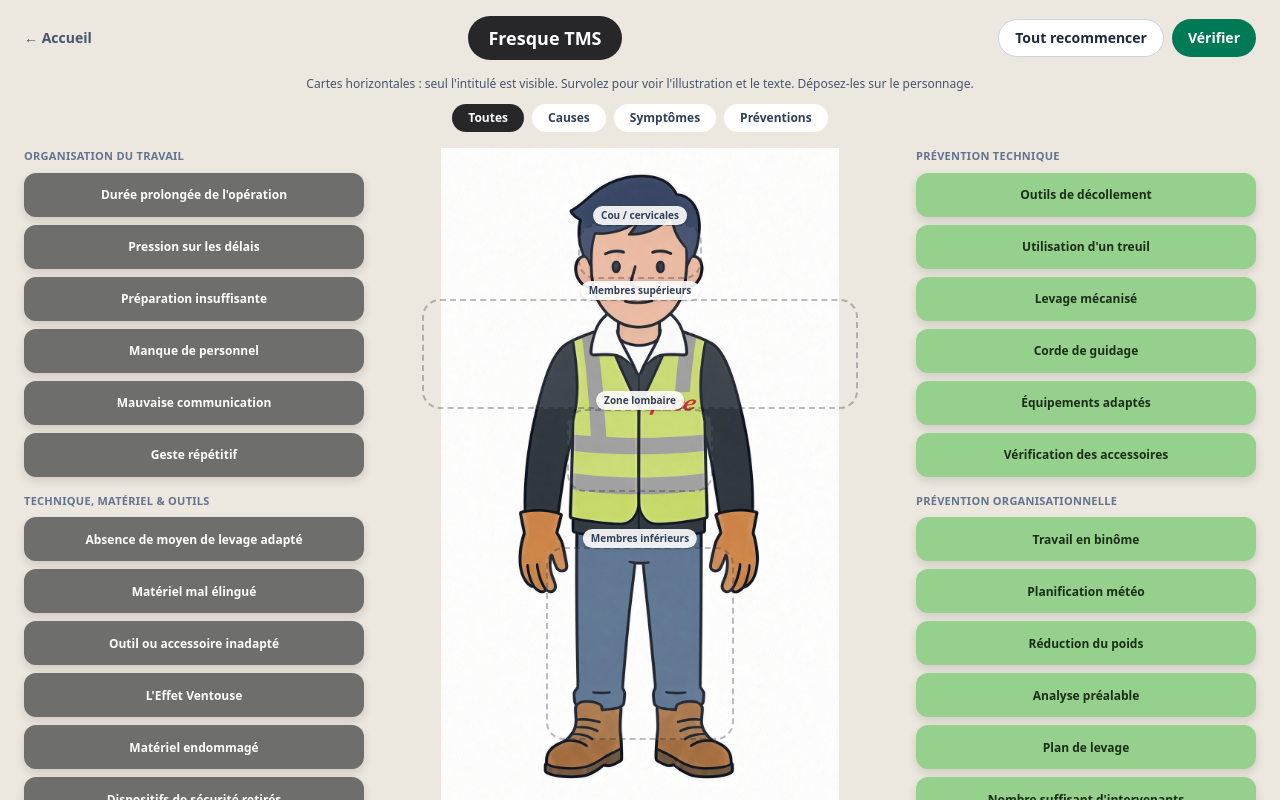
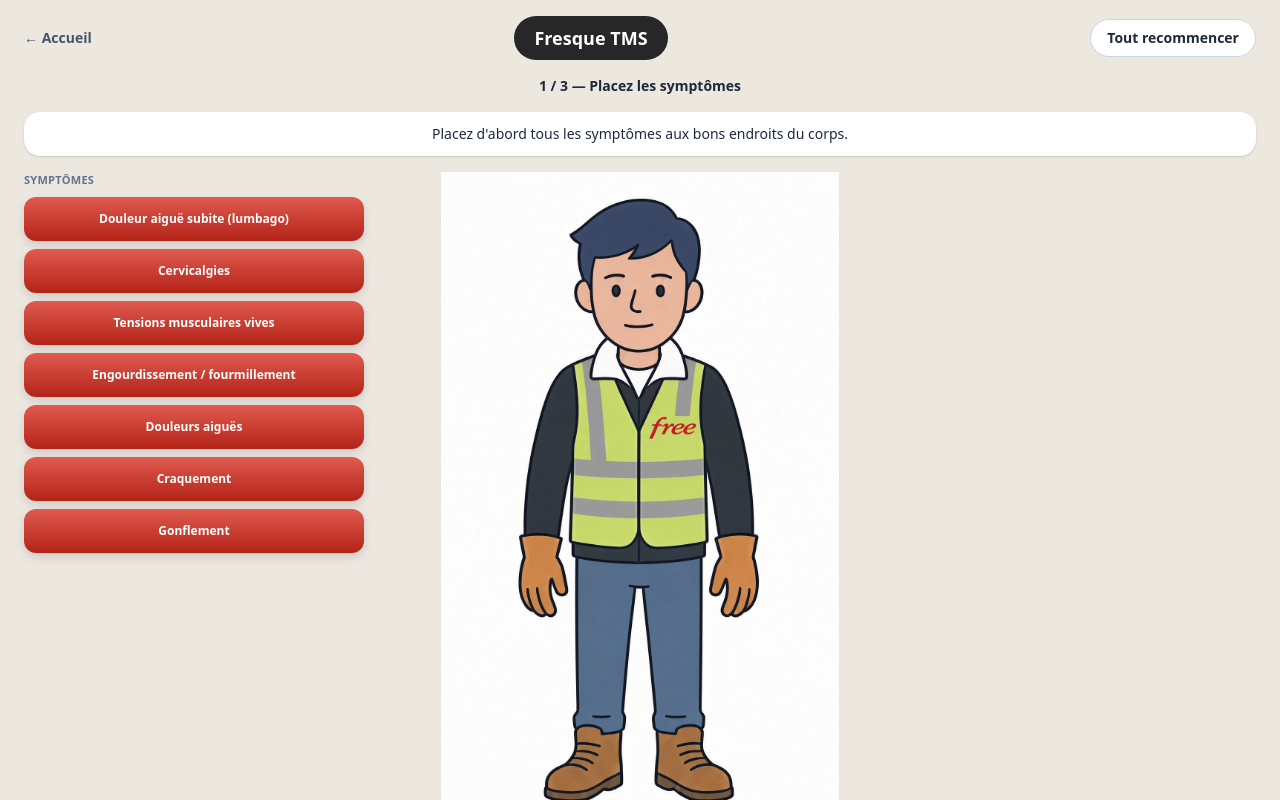
Before and after one commit to jok3rgaming33-stack/Fresque-TMS, a Next.js app: page / in a window 1280 px wide. Both pictures are taken after a click on the button "Commencer". Shown: the top 800 px of the page. Built offline with nearby package versions, Linux system fonts and the light colour scheme.

Commit message:
Progression symptomes puis causes puis preventions, clignotement erreur, zones sans libelle

```diff
--- a/src/app/globals.css
+++ b/src/app/globals.css
@@ -68,14 +68,41 @@ body {
   display: block;
 }
 
+.chip-compact {
+  min-height: 28px;
+  padding: 4px 8px;
+  font-size: 10px;
+  cursor: default;
+}
+
+.chip-compact .detail {
+  display: none;
+}
+
 .zone-hot {
   position: absolute;
-  border: 2px dashed rgb(15 23 42 / 0.28);
+  border: 0;
   border-radius: 18px;
-  background: rgb(255 255 255 / 0.08);
+  background: transparent;
 }
 
 .zone-hot.over {
-  background: rgb(16 185 129 / 0.25);
-  border-color: #059669;
+  background: rgb(16 185 129 / 0.18);
 }
+
+@keyframes chip-blink {
+  0%,
+  100% {
+    outline: 0 solid transparent;
+    filter: brightness(1);
+  }
+  25%,
+  75% {
+    outline: 3px solid #dc2626;
+    filter: brightness(1.35);
+  }
+}
+
+.chip-error {
+  animation: chip-blink 0.28s ease-in-out 4;
+}
--- a/src/app/page.tsx
+++ b/src/app/page.tsx
@@ -35,10 +35,10 @@ export default function Page() {
           </div>
         </div>
         <ol className="mb-8 list-decimal space-y-2 pl-5 text-sm text-slate-700">
-          <li>Filtrez le jeu de cartes (causes, symptômes, préventions).</li>
-          <li>Les cartes sont horizontales : seul l&apos;intitulé s&apos;affiche. Survolez pour voir illustration et descriptif.</li>
-          <li>Glissez-déposez-les sur les zones du personnage.</li>
-          <li>Cliquez sur Vérifier pour valider une combinaison.</li>
+          <li>Placez d&apos;abord tous les <strong>symptômes</strong> aux bons endroits du corps.</li>
+          <li>Une fois validés, les <strong>causes</strong> se déverrouillent, puis les <strong>moyens de prévention</strong>.</li>
+          <li>Seul l&apos;intitulé est visible : survolez une carte pour voir l&apos;illustration et le descriptif.</li>
+          <li>En cas d&apos;erreur de positionnement, la carte clignote et revient dans le jeu.</li>
         </ol>
         <div className="flex justify-center">
           <button
--- a/src/components/Atelier.tsx
+++ b/src/components/Atelier.tsx
@@ -12,27 +12,36 @@ import {
   useSensor,
   useSensors,
 } from "@dnd-kit/core";
-import { CARDS, COMBOS, ZONES, type CardKind, type GameCard, type ZoneId } from "@/data/catalog";
+import { CARDS, ZONES, type CardKind, type GameCard, type ZoneId } from "@/data/catalog";
 
-const KIND_LABEL: Record<CardKind | "all", string> = {
-  all: "Toutes",
-  cause: "Causes",
-  symptome: "Symptômes",
-  prevention: "Préventions",
+const STAGE_ORDER: CardKind[] = ["symptome", "cause", "prevention"];
+const STAGE_LABEL: Record<CardKind, string> = {
+  symptome: "1 / 3 — Placez les symptômes",
+  cause: "2 / 3 — Placez les causes",
+  prevention: "3 / 3 — Placez les moyens de prévention",
 };
 
-function Chip({ card }: { card: GameCard }) {
+function Chip({
+  card,
+  blinking,
+  compact,
+}: {
+  card: GameCard;
+  blinking?: boolean;
+  compact?: boolean;
+}) {
   const { attributes, listeners, setNodeRef, transform, isDragging } = useDraggable({ id: card.id });
   const style = transform ? { transform: `translate3d(${transform.x}px, ${transform.y}px, 0)` } : undefined;
   return (
     <div
       ref={setNodeRef}
       style={style}
-      className={`chip chip-${card.kind} ${isDragging ? "opacity-40" : ""}`}
+      className={`chip chip-${card.kind} ${isDragging ? "opacity-40" : ""} ${blinking ? "chip-error" : ""} ${compact ? "chip-compact" : ""}`}
       {...listeners}
       {...attributes}
     >
       <span>{card.title}</span>
+      {!compact ? (
         <div className="detail">
           {card.image ? (
             // eslint-disable-next-line @next/next/no-img-element
@@ -44,6 +53,7 @@ function Chip({ card }: { card: GameCard }) {
             <p className="mt-1 text-xs leading-relaxed text-slate-600">{card.description}</p>
           </div>
         </div>
+      ) : null}
     </div>
   );
 }
@@ -57,32 +67,36 @@ function ZoneSlot({
 }) {
   const { setNodeRef, isOver } = useDroppable({ id: zone.id });
   return (
-    <div ref={setNodeRef} className={`zone-hot ${isOver ? "over" : ""}`} style={zone.style} title={zone.label}>
-      <p className="pointer-events-none absolute -top-5 left-1/2 w-max -translate-x-1/2 rounded-full bg-white/90 px-2 py-0.5 text-[10px] font-semibold text-slate-700 shadow">
-        {zone.label}
-        {placed.length ? ` · ${placed.length}` : ""}
-      </p>
-      <div className="flex h-full flex-col justify-end gap-1 p-1">
-        {placed.slice(0, 4).map((c) => (
-          <span key={c.id} className={`chip chip-${c.kind} !min-h-7 !px-2 !py-1 !text-[10px]`}>
+    <div ref={setNodeRef} className={`zone-hot ${isOver ? "over" : ""}`} style={zone.style}>
+      <div className="flex h-full flex-col justify-center gap-1 overflow-hidden p-1">
+        {placed.map((c) => (
+          <div key={c.id} className={`chip chip-${c.kind} chip-compact`}>
             {c.title}
-          </span>
+          </div>
         ))}
       </div>
     </div>
   );
 }
 
+function allCorrect(kind: CardKind, placed: Record<string, ZoneId>) {
+  const cards = CARDS.filter((c) => c.kind === kind);
+  return cards.every((c) => placed[c.id] && c.zones.includes(placed[c.id]));
+}
+
 export default function Atelier({ onHome }: { onHome: () => void }) {
-  const [filter, setFilter] = useState<CardKind | "all">("all");
+  const [stage, setStage] = useState<CardKind>("symptome");
   const [placed, setPlaced] = useState<Record<string, ZoneId>>({});
   const [activeId, setActiveId] = useState<string | null>(null);
-  const [message, setMessage] = useState<string | null>(null);
+  const [blinking, setBlinking] = useState<Record<string, boolean>>({});
+  const [message, setMessage] = useState<string | null>(
+    "Placez d'abord tous les symptômes aux bons endroits du corps.",
+  );
   const sensors = useSensors(useSensor(PointerSensor, { activationConstraint: { distance: 6 } }));
 
   const pool = useMemo(() => {
-    return CARDS.filter((c) => (filter === "all" ? true : c.kind === filter) && !placed[c.id]);
-  }, [filter, placed]);
+    return CARDS.filter((c) => c.kind === stage && !placed[c.id]);
+  }, [stage, placed]);
 
   const grouped = useMemo(() => {
     const map = new Map<string, GameCard[]>();
@@ -94,6 +108,17 @@ export default function Atelier({ onHome }: { onHome: () => void }) {
     return [...map.entries()];
   }, [pool]);
 
+  function flashError(id: string) {
+    setBlinking((b) => ({ ...b, [id]: true }));
+    window.setTimeout(() => {
+      setBlinking((b) => {
+        const next = { ...b };
+        delete next[id];
+        return next;
+      });
+    }, 1100);
+  }
+
   function onDragStart(e: DragStartEvent) {
     setActiveId(String(e.active.id));
   }
@@ -102,29 +127,42 @@ export default function Atelier({ onHome }: { onHome: () => void }) {
     setActiveId(null);
     const over = e.over?.id ? String(e.over.id) : null;
     const id = String(e.active.id);
+    const card = CARDS.find((c) => c.id === id);
+    if (!card || card.kind !== stage) return;
+
     if (over && ZONES.some((z) => z.id === over)) {
-      setPlaced((p) => ({ ...p, [id]: over as ZoneId }));
+      const zone = over as ZoneId;
+      if (card.zones.includes(zone)) {
+        const nextPlaced = { ...placed, [id]: zone };
+        setPlaced(nextPlaced);
+        if (allCorrect(stage, nextPlaced)) {
+          const idx = STAGE_ORDER.indexOf(stage);
+          if (idx < STAGE_ORDER.length - 1) {
+            const next = STAGE_ORDER[idx + 1];
+            setStage(next);
+            setMessage(
+              next === "cause"
+                ? "Symptômes validés. Les causes sont déverrouillées."
+                : "Causes validées. Les moyens de prévention sont déverrouillés.",
+            );
+          } else {
+            setMessage("Parcours terminé : symptômes, causes et préventions sont en place.");
+          }
+        } else {
           setMessage(null);
+        }
+      } else {
+        flashError(id);
+        setMessage("Mauvais emplacement : la carte revient dans le jeu.");
+      }
     }
   }
 
-  function verify() {
-    const dropped = Object.entries(placed);
-    if (!dropped.length) {
-      setMessage("Placez d'abord des cartes sur le personnage.");
-      return;
-    }
-    const hits = COMBOS.filter((combo) => {
-      const ids = new Set(dropped.map(([id]) => id));
-      const matchCards = combo.cards.filter((id) => ids.has(id)).length >= 2;
-      const matchZone = dropped.some(([, z]) => combo.zones.includes(z));
-      return matchCards && matchZone;
-    });
-    if (hits.length) {
-      setMessage(`Association(s) reconnue(s) : ${hits.map((h) => h.title).join(" · ")}`);
-    } else {
-      setMessage("Pas encore d'association complète. Survolez une carte pour relire le détail, puis replacez-la sur la bonne zone du corps.");
-    }
+  function reset() {
+    setStage("symptome");
+    setPlaced({});
+    setBlinking({});
+    setMessage("Placez d'abord tous les symptômes aux bons endroits du corps.");
   }
 
   const active = CARDS.find((c) => c.id === activeId);
@@ -137,69 +175,53 @@ export default function Atelier({ onHome }: { onHome: () => void }) {
             ← Accueil
           </button>
           <h1 className="rounded-full bg-zinc-800 px-5 py-2 text-lg font-bold text-white">Fresque TMS</h1>
-          <div className="flex gap-2">
-            <button onClick={() => { setPlaced({}); setMessage(null); }} className="rounded-full border border-slate-300 bg-white px-4 py-2 text-sm font-semibold">
+          <button onClick={reset} className="rounded-full border border-slate-300 bg-white px-4 py-2 text-sm font-semibold">
             Tout recommencer
           </button>
-            <button onClick={verify} className="rounded-full bg-emerald-700 px-4 py-2 text-sm font-bold text-white">
-              Vérifier
-            </button>
-          </div>
         </header>
 
+        <p className="mb-4 text-center text-sm font-semibold text-slate-800">{STAGE_LABEL[stage]}</p>
         {message ? (
-          <p className="mb-3 rounded-2xl bg-white px-4 py-3 text-sm font-medium text-slate-800 shadow">{message}</p>
-        ) : (
-          <p className="mb-3 text-center text-xs text-slate-600">
-            Cartes horizontales : seul l&apos;intitulé est visible. Survolez pour voir l&apos;illustration et le texte. Déposez-les sur le personnage.
-          </p>
-        )}
-
-        <div className="mb-4 flex flex-wrap justify-center gap-2">
-          {(["all", "cause", "symptome", "prevention"] as const).map((k) => (
-            <button
-              key={k}
-              onClick={() => setFilter(k)}
-              className={`rounded-full px-4 py-1.5 text-xs font-bold ${filter === k ? "bg-zinc-800 text-white" : "bg-white text-slate-700"}`}
-            >
-              {KIND_LABEL[k]}
-            </button>
-          ))}
-        </div>
+          <p className="mb-4 rounded-2xl bg-white px-4 py-3 text-center text-sm font-medium text-slate-800 shadow">{message}</p>
+        ) : null}
 
         <div className="grid items-start gap-4 xl:grid-cols-[minmax(220px,1fr)_minmax(280px,520px)_minmax(220px,1fr)]">
           <aside className="space-y-4">
-            {grouped.filter(([fam]) => CARDS.find((c) => c.family === fam)?.kind !== "prevention").map(([fam, cards]) => (
+            {stage !== "prevention"
+              ? grouped.map(([fam, cards]) => (
                   <section key={fam}>
                     <h2 className="mb-2 text-[11px] font-bold uppercase tracking-wide text-slate-500">{fam}</h2>
                     <div className="flex flex-col gap-2">
                       {cards.map((c) => (
-                    <Chip key={c.id} card={c} />
+                        <Chip key={c.id} card={c} blinking={!!blinking[c.id]} />
                       ))}
                     </div>
                   </section>
-            ))}
+                ))
+              : null}
           </aside>
 
           <section className="relative mx-auto w-full max-w-[520px]">
             {/* eslint-disable-next-line @next/next/no-img-element */}
-            <img src="/perso.jpg" alt="Modèle de positionnement TMS" className="mx-auto block h-auto w-full max-h-[86vh] object-contain" />
+            <img src="/perso.jpg" alt="" className="mx-auto block h-auto w-full max-h-[86vh] object-contain" />
             {ZONES.map((z) => (
               <ZoneSlot key={z.id} zone={z} placed={CARDS.filter((c) => placed[c.id] === z.id)} />
             ))}
           </section>
 
           <aside className="space-y-4">
-            {grouped.filter(([fam]) => CARDS.find((c) => c.family === fam)?.kind === "prevention").map(([fam, cards]) => (
+            {stage === "prevention"
+              ? grouped.map(([fam, cards]) => (
                   <section key={fam}>
                     <h2 className="mb-2 text-[11px] font-bold uppercase tracking-wide text-slate-500">{fam}</h2>
                     <div className="flex flex-col gap-2">
                       {cards.map((c) => (
-                    <Chip key={c.id} card={c} />
+                        <Chip key={c.id} card={c} blinking={!!blinking[c.id]} />
                       ))}
                     </div>
                   </section>
-            ))}
+                ))
+              : null}
           </aside>
         </div>
       </div>
```
Also changed, not shown: 1 other file (tests, documents, lock files or other folders). Lines whose indentation alone changed are shown as unchanged.
